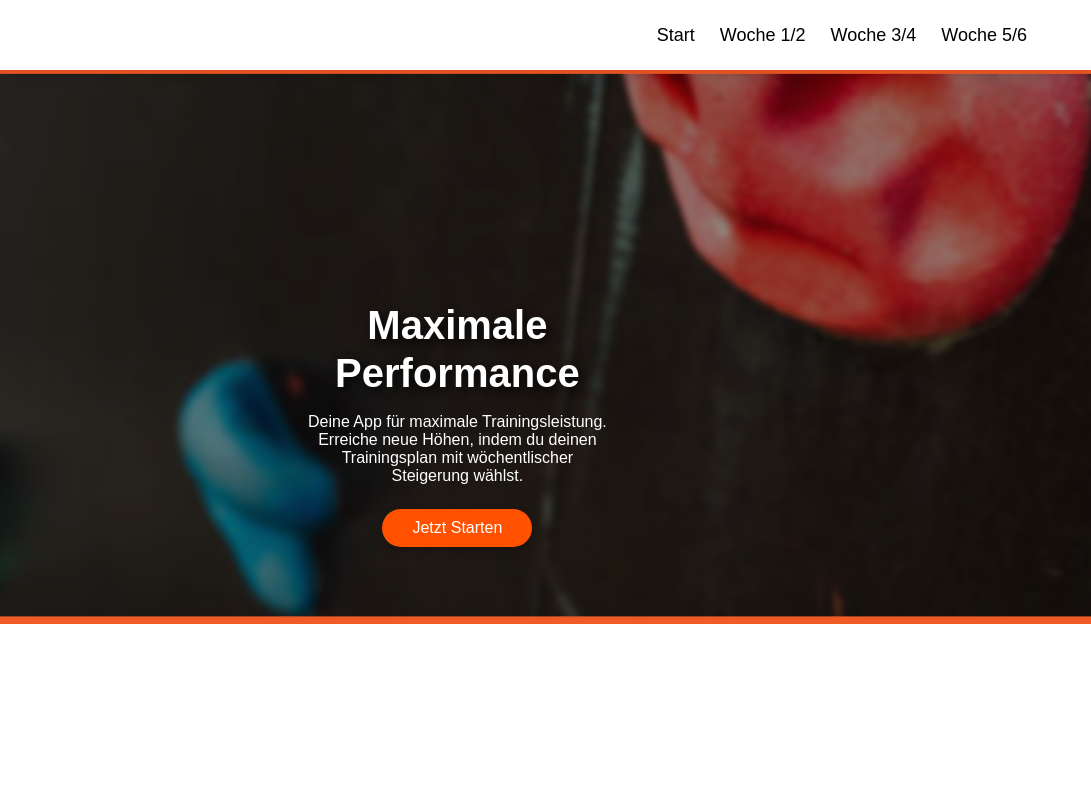
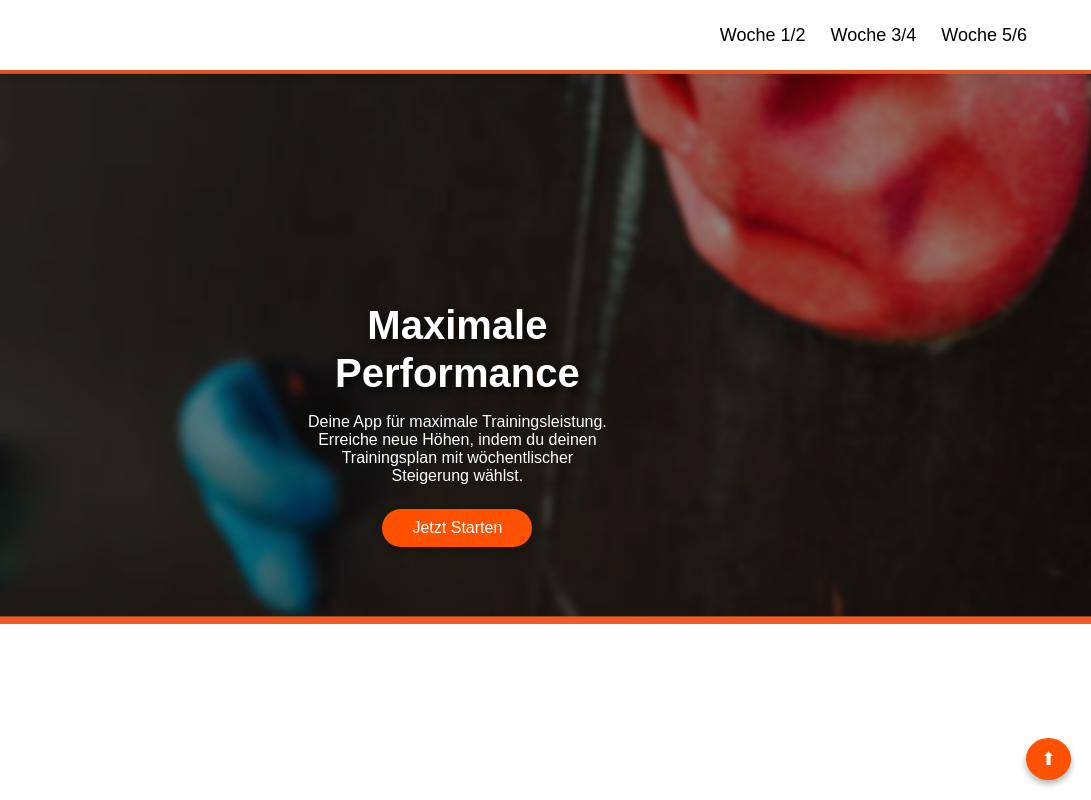
Before and after one commit to nici-gut/Scrum-Projekt-Code, a plain HTML site: page index.html in a window 1280 px wide. Shown: the top 800 px of the page, 189-1280 px from the left. Drawn offline with Linux system fonts and the light colour scheme.

Commit message:
Navigation Funktionen und Hoch Button

```diff
--- a/index.html
+++ b/index.html
@@ -8,10 +8,10 @@
   <link rel="stylesheet" href="style.css" />
 </head>
 <body>
+  <a id="oben"></a>
   <header>
     <img src="Bilder/ClimbTime Logo.png" alt="ClimbTime Logo">
     <nav>
-      <a href="#start"> Start </a>
       <a href="#trainings">Woche 1/2</a>
       <a href="#workout2">Woche 3/4</a>
       <a href="#workout3">Woche 5/6</a>
@@ -91,6 +91,7 @@
       <button class="arrow-button arrow-right" id="nextBtn3"></button>
       <div class="dots" id="carouselDots3"></div>
     </div>
+    <a href="#oben" class="nach-oben-btn" title="Nach oben">⬆</a>
   </section>
 
   <script src="script.js"></script>
--- a/style.css
+++ b/style.css
@@ -228,3 +228,20 @@ section {
   object-fit: cover;
   border-radius: 10px;
 }
+.nach-oben-btn {
+  position: fixed;
+  bottom: 20px;
+  right: 20px;
+  text-decoration: none;
+  background-color: #ff5100;
+  color: white;
+  padding: 10px 15px;
+  border-radius: 50%;
+  font-size: 18px;
+  box-shadow: 0 4px 6px rgba(0,0,0,0.3);
+  transition: background-color 0.3s;
+}
+
+.nach-oben-btn:hover {
+  background-color: #b53e07;
+}
```
Also changed, not shown: tag.html (+4 -4 lines), training.html (+4 -4 lines).
